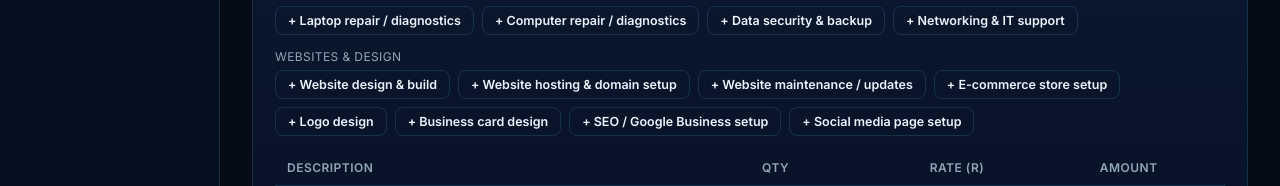
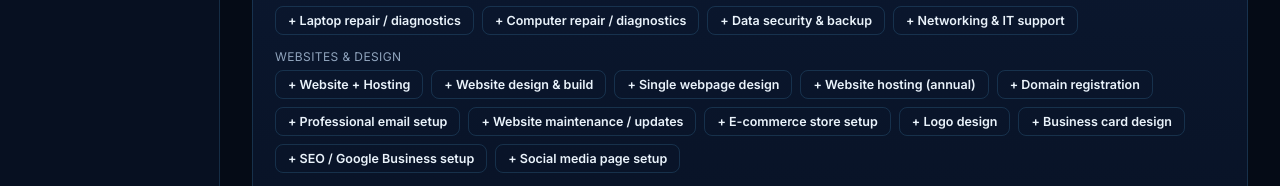
Before and after one commit to ZiezGeek/ziezgeekinvoice, a React (Vite) app: page /invoices/new in a window 1280 px wide. Shown: the part 559-745 px from the top of the page. Built offline with nearby package versions, Linux system fonts and the light colour scheme; no server answers; the database is empty; sample sign-in values are in the browser's storage.

Commit message:
Add files via upload

```diff
--- a/src/business.js
+++ b/src/business.js
@@ -62,8 +62,12 @@ export const BUSINESS = {
     {
       label: 'Websites & design',
       services: [
+        { description: 'Website + Hosting', rate: 0 },
         { description: 'Website design & build', rate: 0 },
-        { description: 'Website hosting & domain setup', rate: 0 },
+        { description: 'Single webpage design', rate: 0 },
+        { description: 'Website hosting (annual)', rate: 0 },
+        { description: 'Domain registration', rate: 0 },
+        { description: 'Professional email setup', rate: 0 },
         { description: 'Website maintenance / updates', rate: 0 },
         { description: 'E-commerce store setup', rate: 0 },
         { description: 'Logo design', rate: 0 },
```
